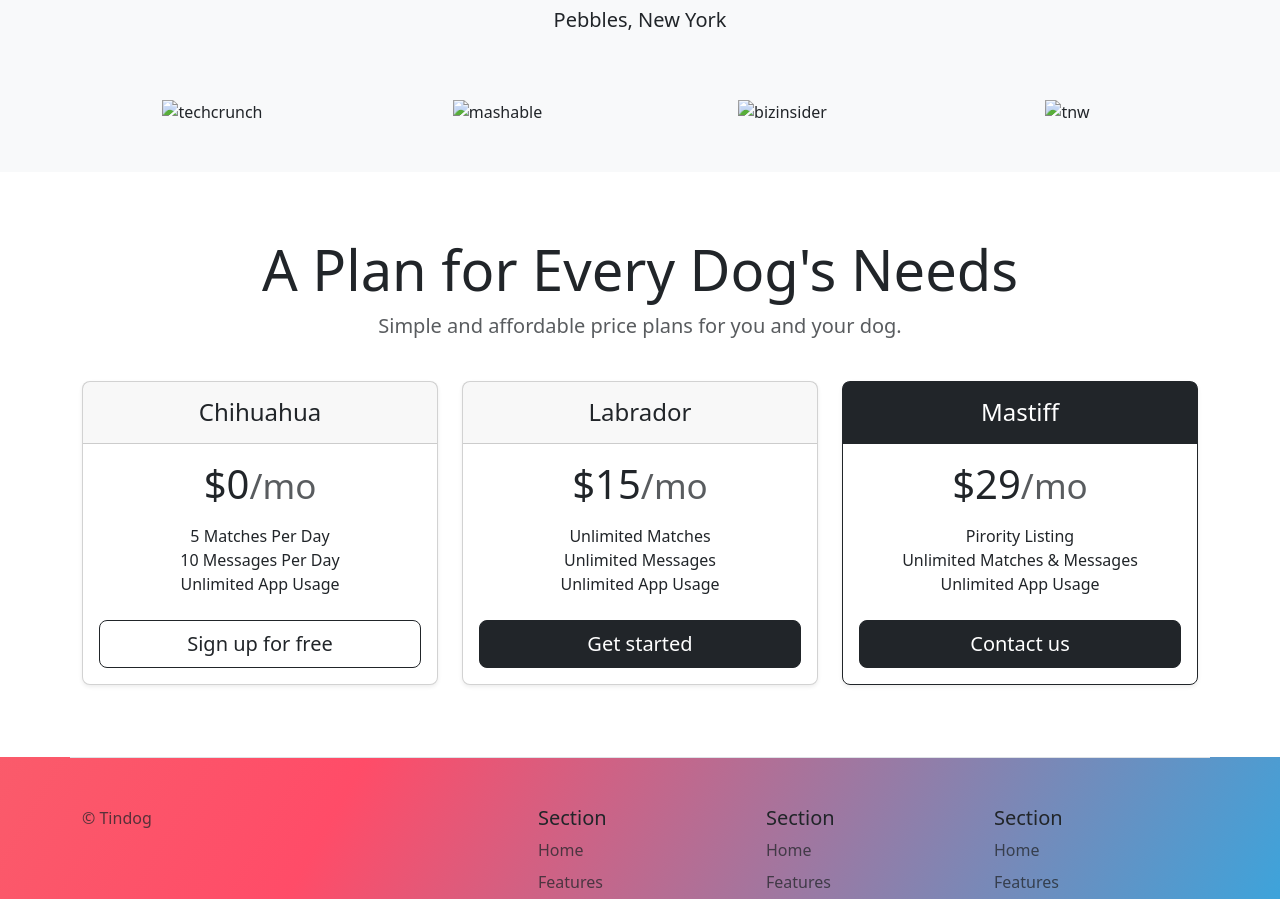
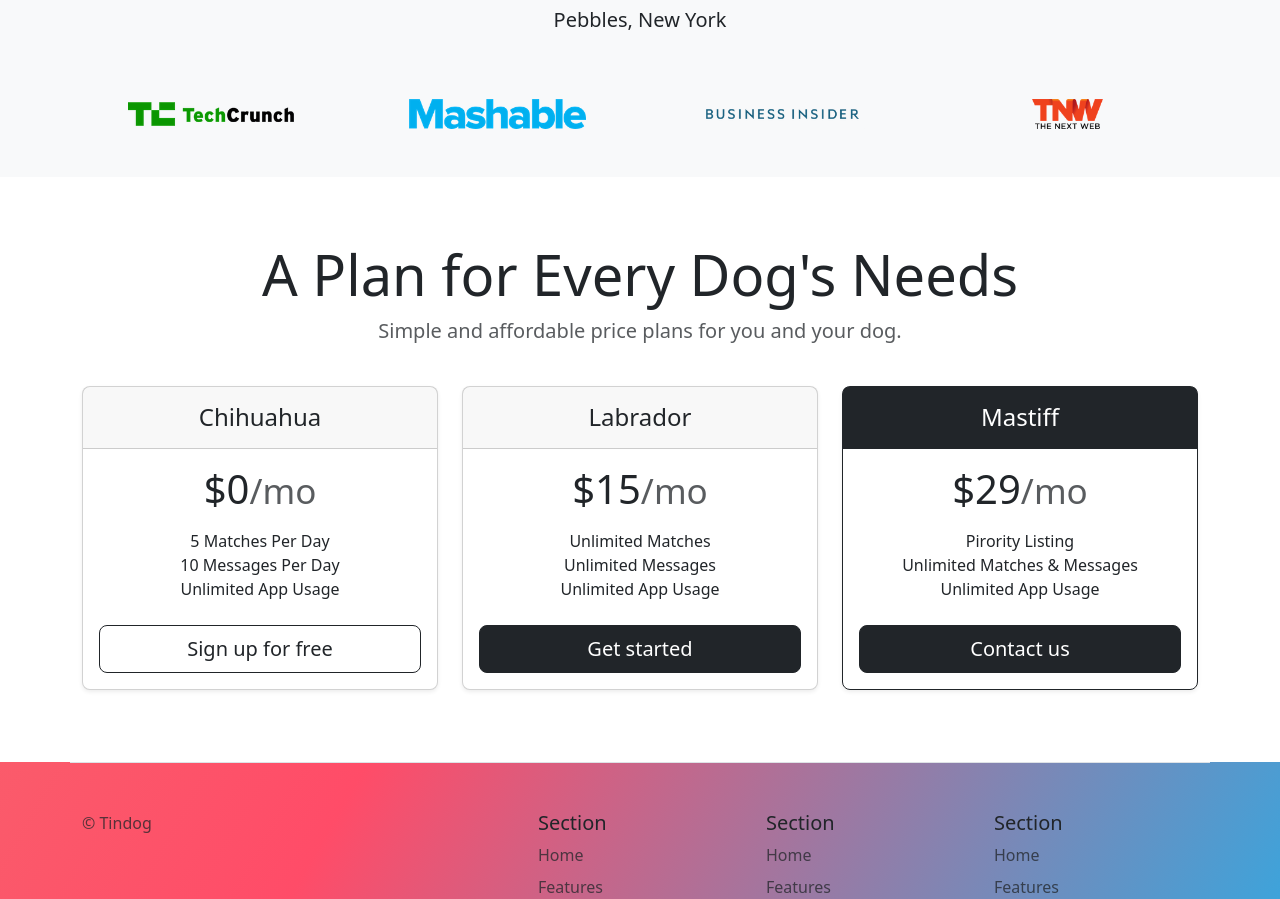
Before and after one commit to Amritansh1410/TinDog, a plain HTML site: page index.html in a window 1280 px wide. Shown: the part 1363-2262 px from the top of the page. Drawn offline with nearby package versions, Linux system fonts and the light colour scheme.

Commit message:
Update index.html

```diff
--- a/index.html
+++ b/index.html
@@ -109,16 +109,16 @@
         <div class="container">
           <div class="row">
             <div class="col-lg-3 col-sm-12">
-              <img src="./images/techcrunch.png" alt="techcrunch" height="30">
+              <img src="techcrunch.png" alt="techcrunch" height="30">
             </div>
             <div class="col-lg-3 col-sm-12">
-              <img src="./images/mashable.png" alt="mashable" height="30">
+              <img src="mashable.png" alt="mashable" height="30">
             </div>
             <div class="col-lg-3 col-sm-12">
-              <img src="./images/bizinsider.png" alt="bizinsider" height="30">
+              <img src="bizinsider.png" alt="bizinsider" height="30">
             </div>
             <div class="col-lg-3 col-sm-12">
-              <img src="./images/tnw.png" alt="tnw" height="30">
+              <img src="tnw.png" alt="tnw" height="30">
             </div>
           </div>
         </div>
```
